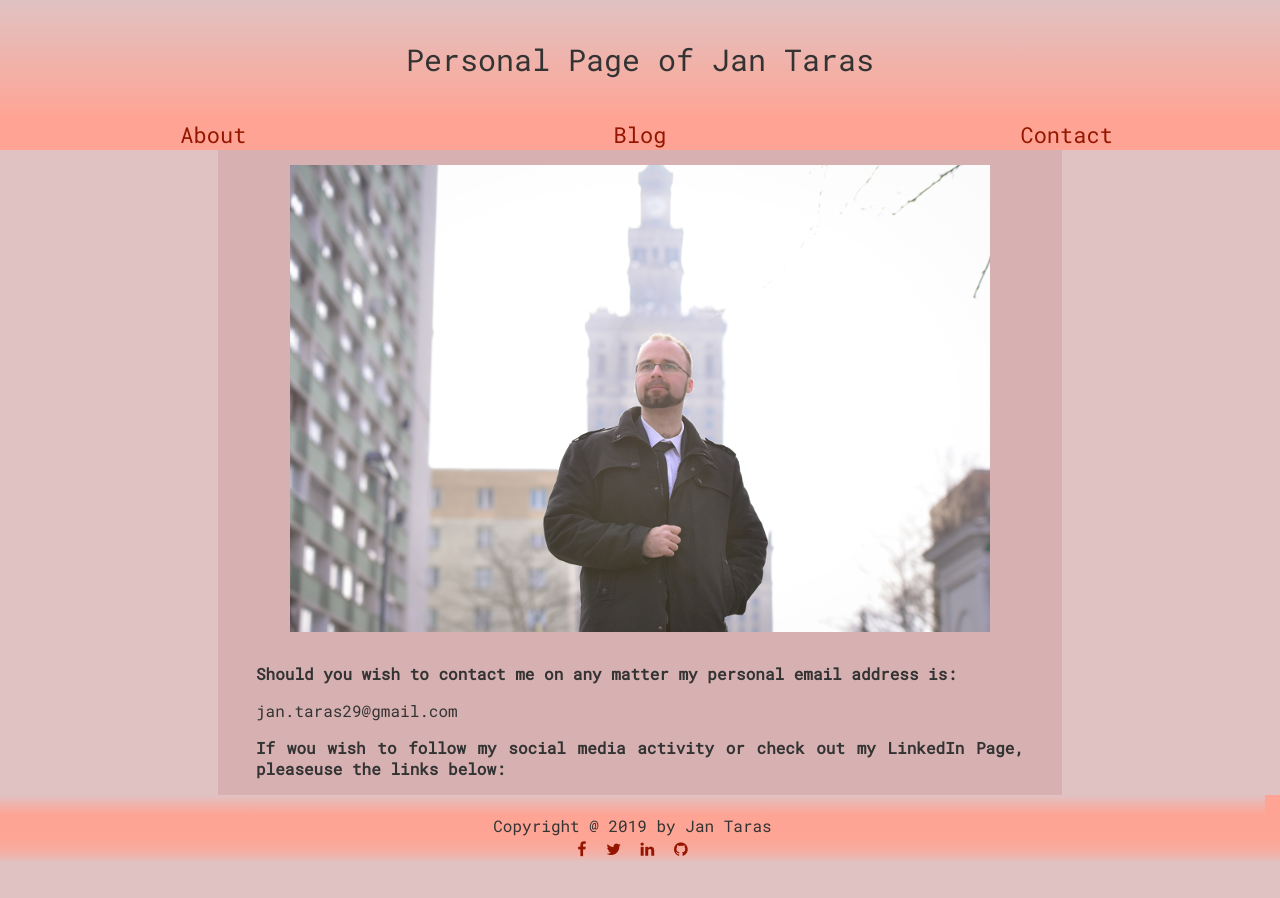
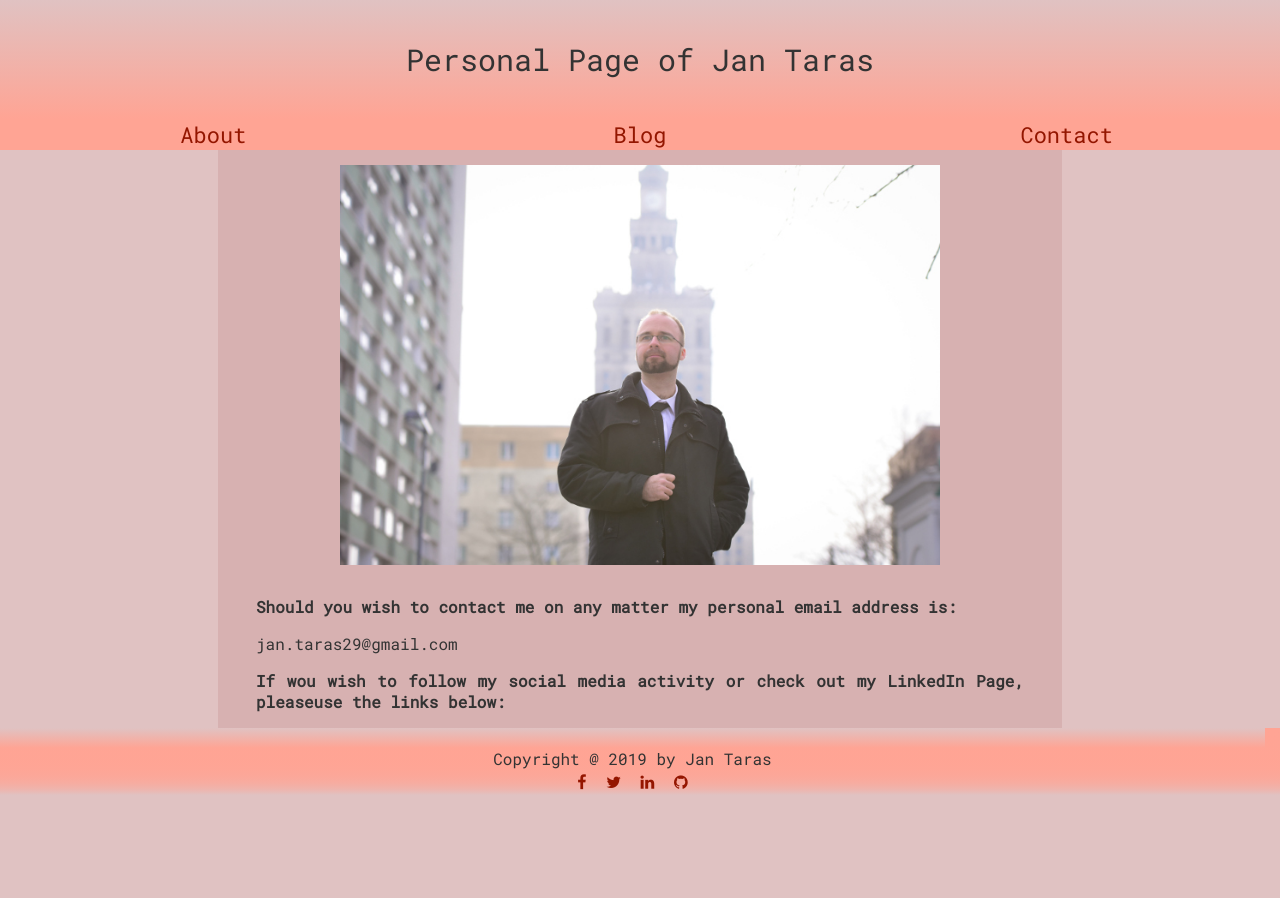
Before and after one commit to TarasJan/TarasJan.github.io, a Jekyll site: the page built from contact.md, in a window 1280 px wide. Built offline with Jekyll 4.4.1, drawn with Linux system fonts in a browser that asks for light colours.

Commit message:
[PAGE] Photo correction

```diff
--- a/jantar-theme/_sass/jantar-theme.scss
+++ b/jantar-theme/_sass/jantar-theme.scss
@@ -26,7 +26,10 @@ table {
     margin: 0px auto;
     text-align: center;
     padding: 15px 0px;
-    object-fit: scale-down;
+    img {
+        max-width: 600px;
+        height:auto;
+    }
 }
 
 .about-photo {
```
